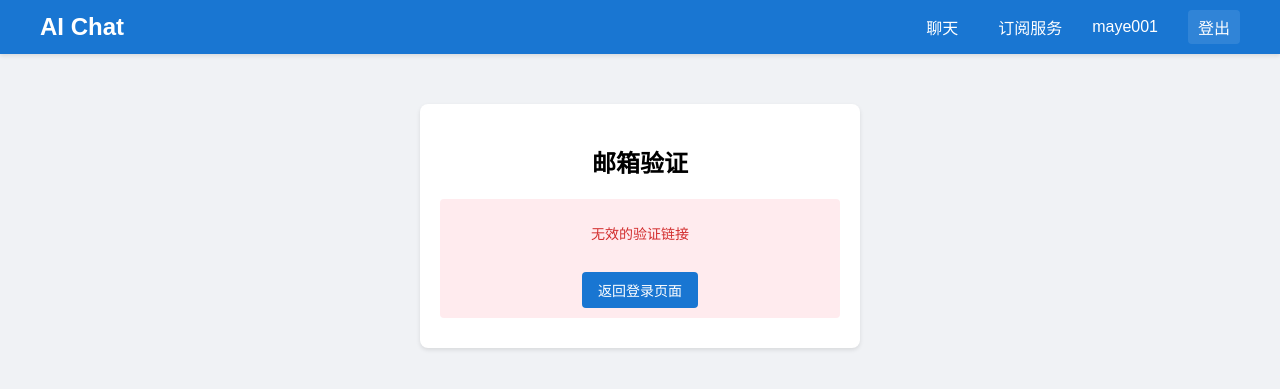
After one commit to maye08/ai_bot, a Flask app: page /verify_email/1 in a window 1280 px wide. The commit adds this page. Shown: the top 389 px of the page. Run offline with Flask 3, Linux system fonts and the light colour scheme; a user stored in the database is signed in.

Commit message:
feature, email verify

```diff
--- a/chat_app/app.py
+++ b/chat_app/app.py
@@ -151,6 +151,10 @@ SUBSCRIPTION_PLANS = {
         'duration': 365
     }
 }
+
+def generate_verification_token():
+    """生成邮箱验证令牌"""
+    return ''.join(random.choices(string.ascii_letters + string.digits, k=50))
 
 def is_valid_image_url(url):
     """简单检查图片URL是否可被下载"""
@@ -920,6 +924,9 @@ def login():
 
     user = User.query.filter_by(username=data.get('username')).first()
     if user and user.check_password(data.get('password')):
+        # 检查邮箱是否已验证
+        if not user.email_verified:
+            return jsonify({"error": "请先验证您的邮箱再登录"}), 401
         login_user(user)
         session.pop('captcha', None)  # 清除验证码
         return jsonify({"redirect_url": url_for('chat')})
@@ -939,8 +946,17 @@ def register():
 
     try:
         # 创建新用户
-        user = User(username=data.get('username'), email=data.get('email'))
+        user = User(
+            username=data.get('username'),
+            email=data.get('email'),
+            email_verified=False  # 默认未验证
+        )
         user.set_password(data.get('password'))
+
+        # 生成验证令牌
+        token = generate_verification_token()
+        user.email_verify_token = token
+        user.token_expiry = datetime.utcnow() + timedelta(days=1)  # 24小时内有效
 
         chat_history = ChatHistory(
             user_id=user.chat_id,
@@ -964,9 +980,23 @@ def register():
         db.session.add(subscription)
         db.session.commit()
 
-        login_user(user)
+        # 发送验证邮件
+        verification_url = f"{request.host_url}verify_email/{token}"
+        msg = Message(
+            '请验证您的邮箱',
+            sender=app.config['MAIL_USERNAME'],
+            recipients=[user.email]
+        )
+        msg.body = f'''请点击以下链接验证您的邮箱：
+{verification_url}
+
+此链接24小时内有效。如果您没有注册账号，请忽略此邮件。'''
+        mail.send(msg)
+
+        # 注册成功但不自动登录
+        # login_user(user)
         session.pop('captcha', None)  # 清除验证码
-        return jsonify({"redirect_url": url_for('chat')})
+        return jsonify({"message": "注册成功，请查收邮件并点击验证链接激活账号"}), 200
     except Exception as e:
         db.session.rollback()
         logger.error(f"Registration error: {str(e)}")
@@ -1351,7 +1381,8 @@ def stripe_webhook():
                 plan_type=plan_type,
                 points=SUBSCRIPTION_PLANS[plan_type]['points'],
                 start_date=datetime.utcnow(),
-                end_date=datetime.utcnow() + timedelta(days=SUBSCRIPTION_PLANS[plan_type]['duration'])
+                end_date=datetime.utcnow() + timedelta(days=SUBSCRIPTION_PLANS[plan_type]['duration']),
+                status='active'
             )
         else:
             subscription.plan_type = plan_type
@@ -1365,11 +1396,12 @@ def stripe_webhook():
 
 app.wsgi_app = ProxyFix(app.wsgi_app, x_for=1, x_proto=1, x_host=1, x_port=1)
 # 配置邮件发送
-app.config['MAIL_SERVER'] = 'smtp.larksuite.com'  # 使用你的邮件服务器
+app.config['MAIL_SERVER'] = 'smtp.titan.email'  # 使用你的邮件服务器
 app.config['MAIL_PORT'] = 465
 app.config['MAIL_USE_TLS'] = True
 app.config['MAIL_USERNAME'] = os.environ.get('MAIL_USERNAME')
 app.config['MAIL_PASSWORD'] = os.environ.get('MAIL_PASSWORD')
+app.config['MAIL_DEFAULT_SENDER'] = os.environ.get('MAIL_DEFAULT_SENDER', 'maye@broad-intelli.com')
 mail = Mail(app)
 
 # 存储验证码（实际应用中应该使用 Redis）
@@ -1453,6 +1485,33 @@ def reset_password():
         logger.error(f"重置密码失败: {str(e)}")
         return jsonify({"error": "重置密码失败"}), 500
 
+@app.route('/verify_email/<token>')
+def verify_email(token):
+    try:
+        # 查找带有此令牌的用户
+        user = User.query.filter_by(email_verify_token=token).first()
+
+        if not user:
+            return render_template('verify_email.html', success=False,
+                                  message="无效的验证链接")
+
+        # 检查令牌是否过期
+        if user.token_expiry < datetime.utcnow():
+            return render_template('verify_email.html', success=False,
+                                  message="验证链接已过期，请重新注册")
+
+        # 验证用户邮箱
+        user.email_verified = True
+        user.email_verify_token = None  # 清除令牌
+        db.session.commit()
+
+        return render_template('verify_email.html', success=True,
+                              message="邮箱验证成功，现在您可以登录了")
+    except Exception as e:
+        logger.error(f"Email verification error: {str(e)}")
+        return render_template('verify_email.html', success=False,
+                              message="验证过程中发生错误")
+
 if __name__ == '__main__':
     with app.app_context():
         # 只在首次运行时创建表
--- a/chat_app/models/database_models.py
+++ b/chat_app/models/database_models.py
@@ -19,6 +19,9 @@ class User(UserMixin, db.Model):
     password_hash = db.Column(db.String(128))
     chat_id = db.Column(db.String(36), unique=True, nullable=False)
     # is_admin = db.Column(db.Boolean, default=False)  # 添加管理员标志
+    email_verified = db.Column(db.Boolean, default=False)  # 添加此字段
+    email_verify_token = db.Column(db.String(100))  # 存储验证令牌
+    token_expiry = db.Column(db.DateTime)  # 令牌过期时间
     created_at = db.Column(db.DateTime, default=datetime.utcnow)
 
     def __init__(self, username, email):
--- /dev/null
+++ b/chat_app/templates/verify_email.html
@@ -0,0 +1,54 @@
+{% extends "base.html" %}
+
+{% block title %}邮箱验证 - AI Chat{% endblock %}
+
+{% block content %}
+<div class="auth-container">
+    <h2>邮箱验证</h2>
+    {% if success %}
+        <div class="success-message">
+            <p>{{ message }}</p>
+            <a href="{{ url_for('login') }}" class="login-link">点击此处登录</a>
+        </div>
+    {% else %}
+        <div class="error-message" style="display: block;">
+            <p>{{ message }}</p>
+            <a href="{{ url_for('login') }}" class="login-link">返回登录页面</a>
+        </div>
+    {% endif %}
+</div>
+
+<style>
+    .auth-container {
+        max-width: 400px;
+        margin: 50px auto;
+        padding: 20px;
+        background-color: white;
+        border-radius: 8px;
+        box-shadow: 0 2px 4px rgba(0,0,0,0.1);
+        text-align: center;
+    }
+
+    .success-message {
+        padding: 15px;
+        background-color: #d4edda;
+        border-radius: 4px;
+        margin: 15px 0;
+        color: #155724;
+    }
+
+    .login-link {
+        display: inline-block;
+        margin-top: 15px;
+        padding: 8px 16px;
+        background-color: #1976d2;
+        color: white;
+        text-decoration: none;
+        border-radius: 4px;
+    }
+
+    .login-link:hover {
+        background-color: #1565c0;
+    }
+</style>
+{% endblock %}
```
Also changed, not shown: chat_app/templates/login.html (+7 -1 lines).
